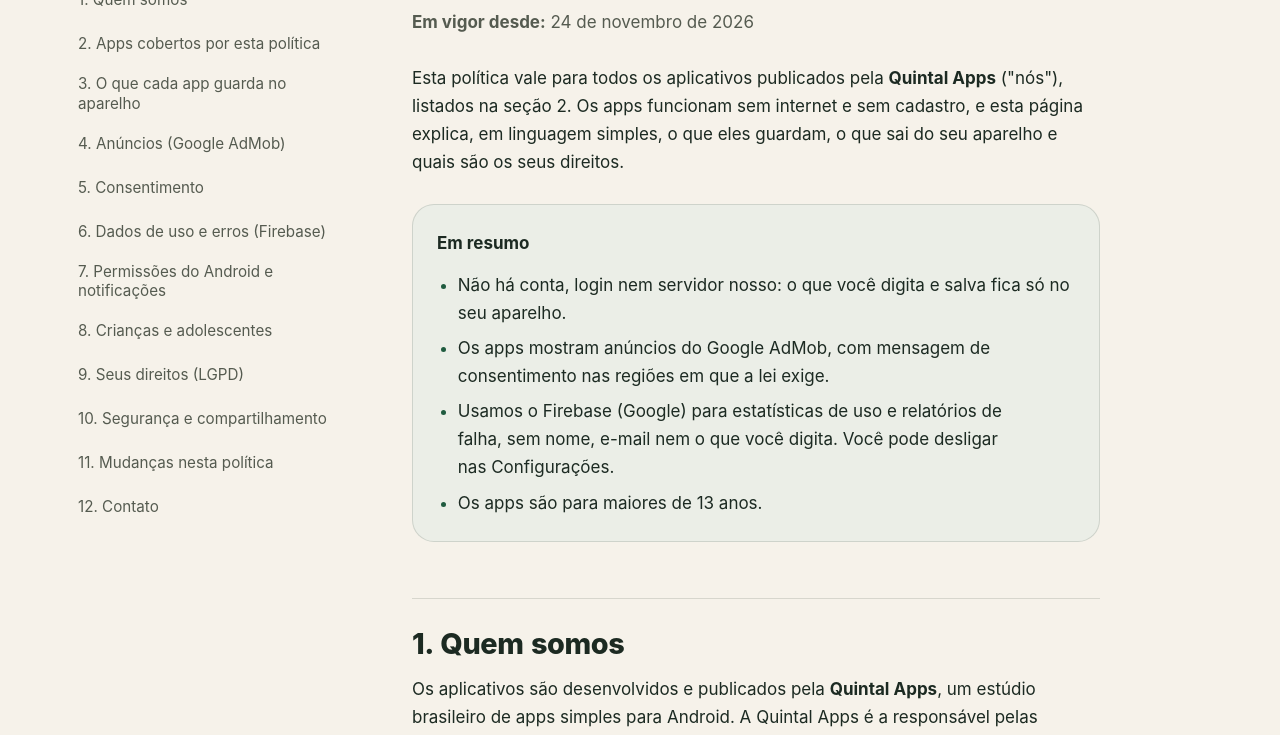
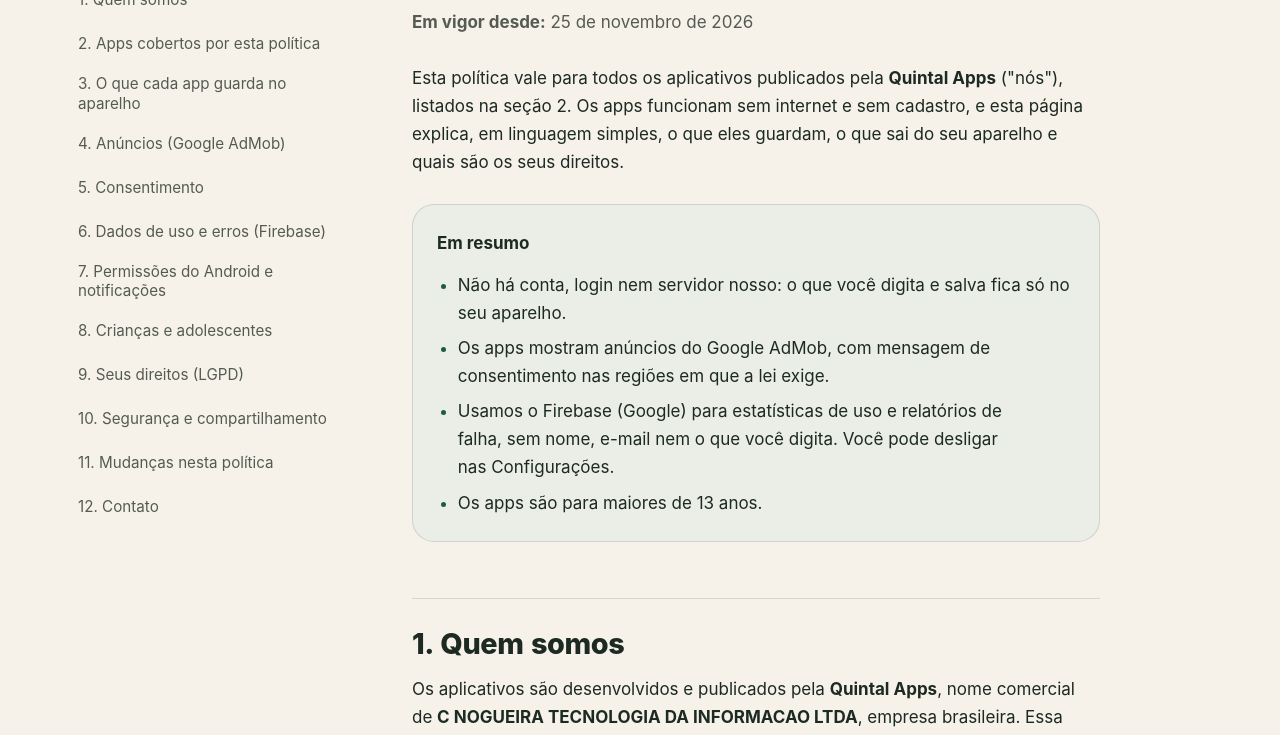
Before and after one commit to brunogueira/quintal-site, a plain HTML site: page privacidade/index.html in a window 1280 px wide. Shown: the part 207-942 px from the top of the page. Drawn offline with Linux system fonts and the light colour scheme.

Commit message:
Politica e termos: empresa responsavel
Co-Authored-By: Claude Opus 5.5 <noreply@anthropic.com>

```diff
--- a/privacidade/index.html
+++ b/privacidade/index.html
@@ -26,7 +26,7 @@
       <div class="sumario"></div>
       <main id="conteudo" tabindex="-1">
         <h1>Política de Privacidade</h1>
-        <p class="meta"><strong>Em vigor desde:</strong> 24 de novembro de 2026</p>
+        <p class="meta"><strong>Em vigor desde:</strong> 25 de novembro de 2026</p>
 
         <p>
           Esta política vale para todos os aplicativos publicados pela <strong>Quintal Apps</strong> ("nós"),
@@ -46,9 +46,10 @@
 
         <h2 id="quem-somos">1. Quem somos</h2>
         <p>
-          Os aplicativos são desenvolvidos e publicados pela <strong>Quintal Apps</strong>, um estúdio
-          brasileiro de apps simples para Android. A Quintal Apps é a responsável pelas decisões sobre o
-          tratamento de dados descrito aqui (controladora, nos termos da LGPD). Contato para qualquer
+          Os aplicativos são desenvolvidos e publicados pela <strong>Quintal Apps</strong>, nome
+          comercial de <strong>C NOGUEIRA TECNOLOGIA DA INFORMACAO LTDA</strong>, empresa brasileira. Essa
+          empresa é a responsável pelas decisões sobre o tratamento de dados descrito aqui (controladora, nos
+          termos da LGPD). Contato para qualquer
           assunto desta política: <a class="contato" href="mailto:quintalapps@gmail.com">quintalapps@gmail.com</a>.
         </p>
 
```
Also changed, not shown: termos/index.html (+3 -2 lines).
